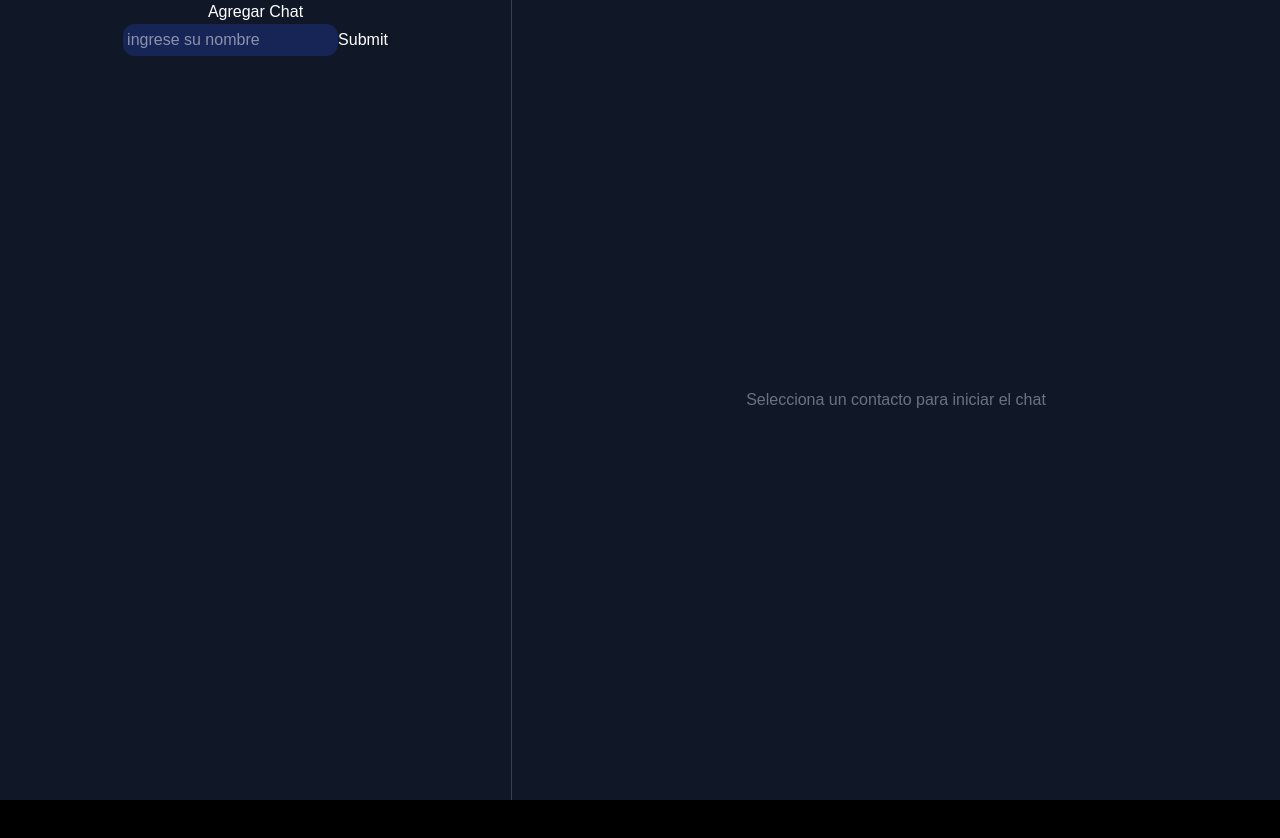
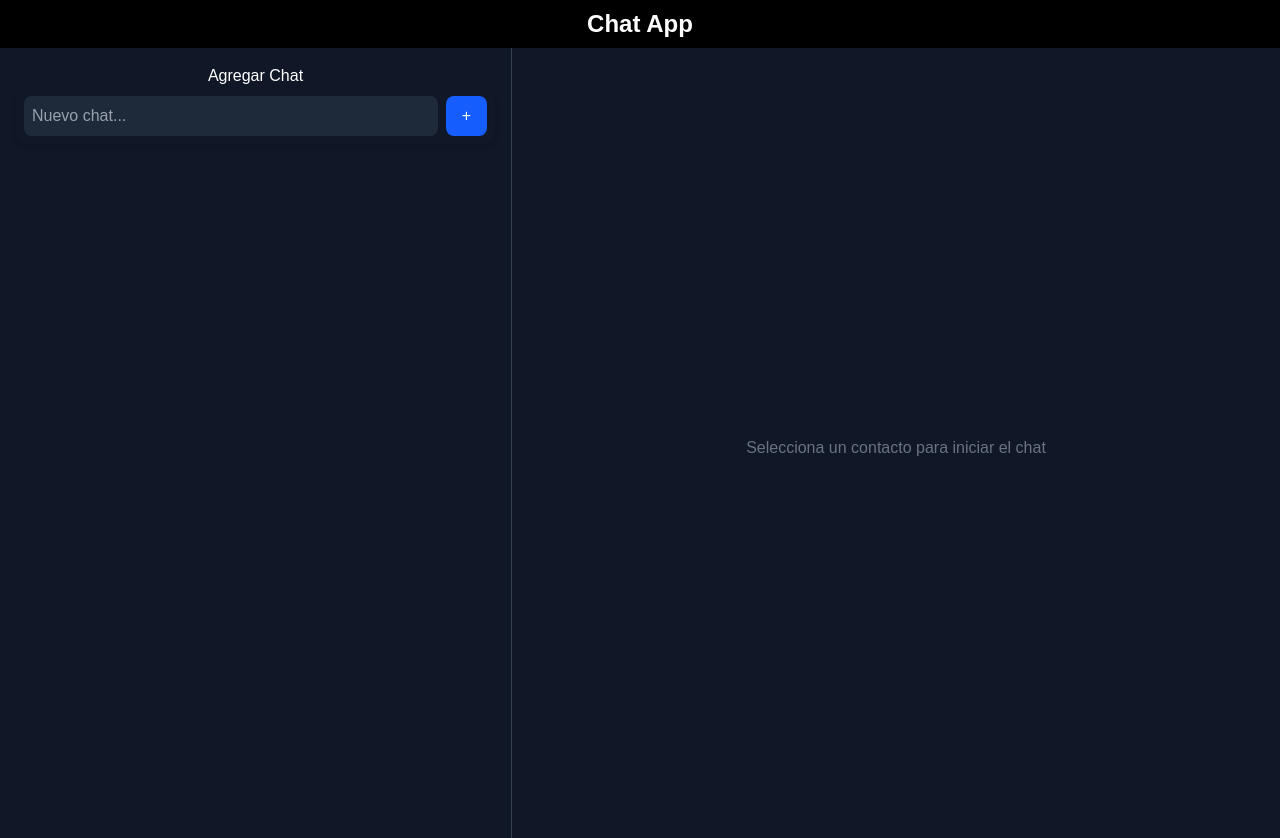
Before and after one commit to spawnew/tpReactUTN, a React (Vite) app in the folder mi-app/: page / in a window 1280 px wide. Shown: the top 838 px of the page. Before the commit the page ends 800 px from the top, so only its background shows below. Built offline with nearby package versions, Linux system fonts and the light colour scheme.

Commit message:
mejora de estilos y funcionalidad

```diff
--- a/mi-app/src/App.jsx
+++ b/mi-app/src/App.jsx
@@ -3,6 +3,7 @@ import Home from './Componentes/Home'
 import { Provider } from './context/Context';
 import Detalle from './Componentes/Detalle/Detalle';
 import './App.css'
+import Navbar from './Componentes/Navbar/Navbar';
 
 function App() {
 
@@ -10,7 +11,7 @@ function App() {
   return (
     <><BrowserRouter>
       <Provider>
-
+      <Navbar />
         <Routes>
           <Route path='/' element={<Home />} />
 
--- a/mi-app/src/Componentes/Contactos/Contactos.jsx
+++ b/mi-app/src/Componentes/Contactos/Contactos.jsx
@@ -9,14 +9,14 @@ const Contactos = () => {
 
 
     return (
-        <div className='flex flex-col items-center'>Agregar Chat
+        <div className='flex flex-col items-center m-2 p-2'>Agregar Chat
             <Forms obtener={obtener} />
 
            {contactos.map((contacto) => (
   <div
     key={contacto.id}
-    onClick={() => setChatActivo(contacto.id)} // Seteamos el chat activo aquí
-    style={{ cursor: 'pointer', padding: '10px', borderBottom: '1px solid #444' }}
+    onClick={() => setChatActivo(contacto.id)}
+    className='flex flex-col items-center cursor-pointer bg-gray-900 p-2 rounded mb-2 w-full text-center hover:bg-black'
   >
     <h2>{contacto.nombre}</h2>
     <span style={{ color: contacto.estado === 'online' ? 'green' : 'gray' }}>
--- a/mi-app/src/Componentes/Detalle/Detalle.jsx
+++ b/mi-app/src/Componentes/Detalle/Detalle.jsx
@@ -1,45 +1,81 @@
-import  { useState } from 'react'
-
-import { useContext } from 'react'
-import ContextContactos from '../../context/Context'
+import { useState, useRef, useEffect } from 'react';
+import { useContext } from 'react';
+import ContextContactos from '../../context/Context';
 
 const Detalle = () => {
   const { contactos, chatActivo, enviarMensaje } = useContext(ContextContactos);
   const [input, setInput] = useState("");
+  const bottomRef = useRef(null);
 
   const chat = contactos.find(c => c.id === chatActivo);
 
-  if (!chat) return <p>Selecciona un chat</p>;
+
+  useEffect(() => {
+    bottomRef.current?.scrollIntoView({ behavior: "smooth" });
+  }, [chat?.mensajes]);
+
+  if (!chat) {
+    return (
+      <div className="flex items-center justify-center h-full bg-gray-950 text-gray-400">
+        Seleccioná un chat 👈
+      </div>
+    );
+  }
 
   return (
-    <div className='flex flex-col bg-blue-950 p-4 h-full'>
-      <h2 className='text-lime-400 font-bold'>{chat.nombre}</h2>
+    <div className="flex flex-col h-full bg-gray-950 text-green-500">
 
-      <div className='flex-1 overflow-y-auto mb-4 bg-gray-900 p-2 rounded'>
+
+      <div className="p-4 border-b border-gray-800 bg-gray-900">
+        <h2 className="font-semibold text-lg">{chat.nombre}</h2>
+      </div>
+
+      <div className="flex-1 overflow-y-auto p-4 space-y-2">
         {chat.mensajes.map((msg, i) => (
           <div
             key={i}
-            style={{
-              textAlign: msg.autor === "user" ? "right" : "left"
-            }}
+            className={`flex ${msg.autor === "user" ? "justify-end" : "justify-start"}`}
+          >
+            <div
+              className={`px-3 py-2 rounded-lg max-w-xs text-sm shadow
+                ${msg.autor === "user"
+                  ? "bg-green-500 text-black"
+                  : "bg-gray-800 text-white"}
+              `}
             >
               {msg.texto}
             </div>
+          </div>
         ))}
+        <div ref={bottomRef}></div>
       </div>
 
-      <input className='bg-green-50 text-black p-2 mb-2'
+      <div className="p-3 border-t border-gray-800 bg-gray-900 flex gap-2">
+        <input
           value={input}
           onChange={(e) => setInput(e.target.value)}
+          placeholder="Escribí un mensaje..."
+          className="flex-1 p-2 rounded-lg bg-gray-800 text-white
+                     placeholder-gray-400 outline-none
+                     focus:ring-2 focus:ring-green-500"
         />
 
-      <button className='hover:bg-black' onClick={() => {
+        <button
+          onClick={() => {
+            if (!input.trim()) return;
             enviarMensaje(input);
             setInput("");
-      }}>
+          }}
+          className="px-4 py-2 bg-green-500 text-black rounded-lg
+                     font-medium hover:bg-green-600
+                     active:scale-95 transition"
+        >
           Enviar
         </button>
       </div>
+
+    </div>
   );
 };
-export default Detalle
+
+export default Detalle;
--- a/mi-app/src/Componentes/Form/Forms.jsx
+++ b/mi-app/src/Componentes/Form/Forms.jsx
@@ -1,42 +1,51 @@
 
 import { useState } from 'react'
-const Forms = ({obtener}) => {
-      const [form, setForm] = useState({ nombre: "",id: "" })
-    const handleChange = (e) =>
+const Forms = ({ obtener }) => {
+  const [form, setForm] = useState({ nombre: "", id: "" });
 
-        setForm({
-            ...form,
-            [e.target.name]: e.target.value,
-                id: Date.now()
-        })
+  const handleChange = (e) =>
+    setForm({
+      ...form,
+      [e.target.name]: e.target.value,
+      id: Date.now()
+    });
 
-    const handleSubmit = (e) => {
-        e.preventDefault()
-        console.log(form)
-        obtener(form)
-        setForm({ nombre: "", id: "" })
-    }
-    return (
-        <div>
+  const handleSubmit = (e) => {
+    e.preventDefault();
+    if (!form.nombre.trim()) return;
+    obtener(form);
+    setForm({ nombre: "", id: "" });
+  };
 
+  return (
+    <div className="w-full">
+      <form
+        onSubmit={handleSubmit}
+        className="flex items-center gap-2 bg-gray-900 p-2 rounded-xl shadow-md"
+      >
 
+        <input
+          type="text"
+          name="nombre"
+          value={form.nombre}
+          onChange={handleChange}
+          placeholder="Nuevo chat..."
+          className="flex-1 p-2 rounded-lg bg-gray-800 text-white
+                     placeholder-gray-400 outline-none
+                     focus:ring-2 focus:ring-blue-500"
+        />
 
+        <button
+          type="submit"
+          className="px-4 py-2 rounded-lg bg-blue-600 text-white
+                     font-medium hover:bg-blue-700
+                     active:scale-95 transition"
+        >
+          +
+        </button>
+      </form>
+    </div>
+  );
+};
 
-
-
-            <form onSubmit={handleSubmit}>
-                <input className='p-1 bg-blue-950 rounded-xl' type="text" onChange={handleChange} name="nombre" value={form.nombre} placeholder='ingrese su nombre'>
-                </input>
-
-
-                <input type="submit" ></input>
-
-            </form>
-
-
-        </div>
-    )
-}
-
-
-export default Forms
+export default Forms;
--- /dev/null
+++ b/mi-app/src/Componentes/Navbar/Navbar.jsx
@@ -0,0 +1,9 @@
+import React from 'react'
+
+const Navbar = () => {
+  return (
+    <div className='flex flex-col justify-center items-center font-bold text-2xl p-2 '><h1>Chat App</h1></div>
+  )
+}
+
+export default Navbar
```
Lines whose indentation alone changed are shown as unchanged.
